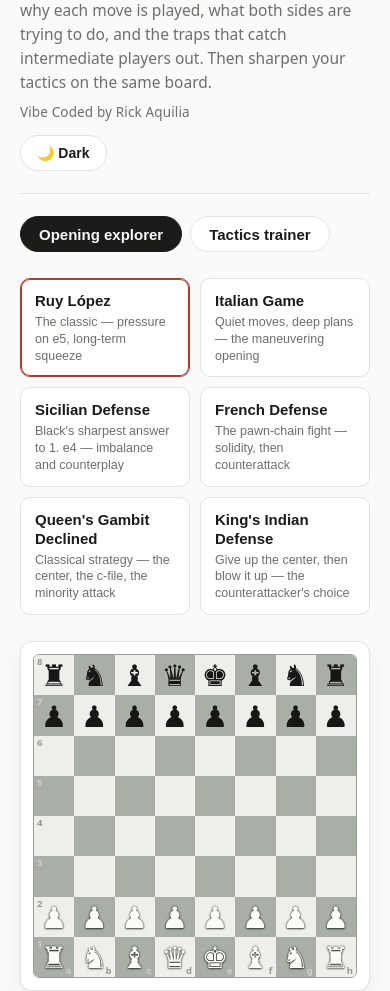
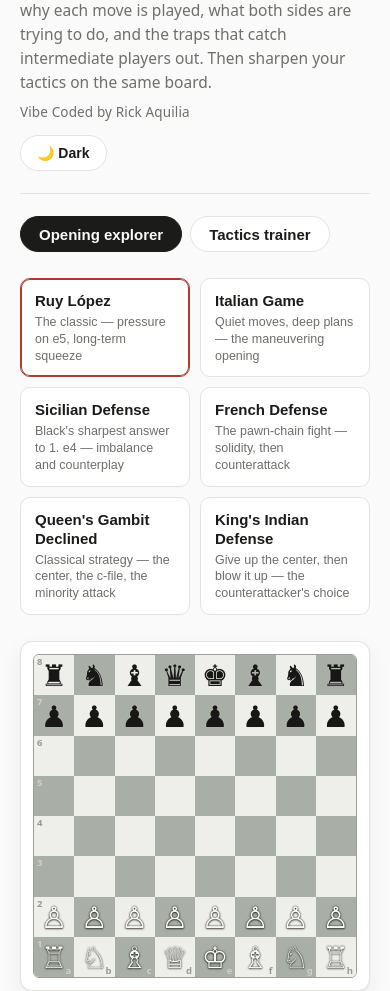
Before and after one commit to rickaquilia/chess-openings-trainer, a plain HTML site: page index.html in a window 390 px wide. Shown: the part 110-1101 px from the top of the page. Drawn offline with Linux system fonts and the light colour scheme.

Commit message:
Footer: Daxo quote; fix mobile dark mode and piece colors

```diff
--- a/index.html
+++ b/index.html
@@ -3,7 +3,7 @@
   <head>
     <meta charset="utf-8" />
     <meta name="viewport" content="width=device-width, initial-scale=1, viewport-fit=cover" />
-    <meta name="color-scheme" content="light" />
+    <meta name="color-scheme" content="light dark" />
     <link rel="icon" href="data:," />
     <title>Chess Openings Trainer</title>
     <style>
@@ -11,7 +11,7 @@
     </style>
     <style>
       :root {
-        color-scheme: light;
+        color-scheme: light dark;
         --bg: #fafafa;
         --surface: #ffffff;
         --surface-2: #f3f3f1;
@@ -321,7 +321,7 @@
         </div>
       </section>
 
-      <footer>Main lines follow standard master practice. Commentary focuses on the plans and ideas, not engine-perfect detail — the goal is positions you understand, not moves you memorize.</footer>
+      <footer>"That's all life is. Moments you build only to see washed away. But that doesn't mean it's all for nothing." - Daxo, Dark Age</footer>
     </div>
 
 <script>
@@ -343,7 +343,7 @@
   });
 })();
 /* ---------- Tiny chess core: positions as 64-array, moves in UCI ---------- */
-var GLYPH = { K:"\u265A", Q:"\u265B", R:"\u265C", B:"\u265D", N:"\u265E", P:"\u265F" };
+var GLYPH = { w:{K:"\u2654\uFE0E",Q:"\u2655\uFE0E",R:"\u2656\uFE0E",B:"\u2657\uFE0E",N:"\u2658\uFE0E",P:"\u2659\uFE0E"}, b:{K:"\u265A\uFE0E",Q:"\u265B\uFE0E",R:"\u265C\uFE0E",B:"\u265D\uFE0E",N:"\u265E\uFE0E",P:"\u265F\uFE0E"} };
 var START = "rnbqkbnr/pppppppp/8/8/8/8/PPPPPPPP/RNBQKBNR";
 
 function parsePlacement(s) {
@@ -405,7 +405,7 @@ function renderBoard(el, board, opts) {
     if (p) {
       var s = document.createElement("span");
       s.className = "pc " + p[0];
-      s.textContent = GLYPH[p[1]];
+      s.textContent = GLYPH[p[0]][p[1]];
       d.appendChild(s);
     }
     el.appendChild(d);
```
